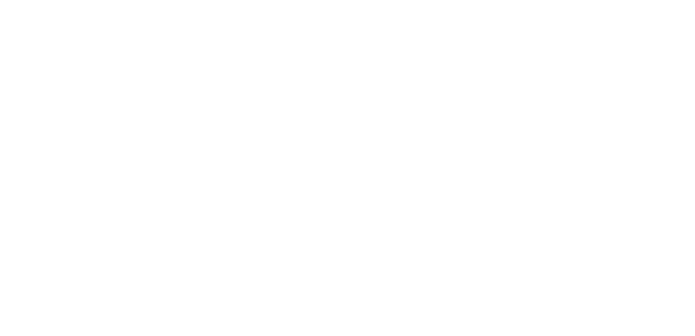
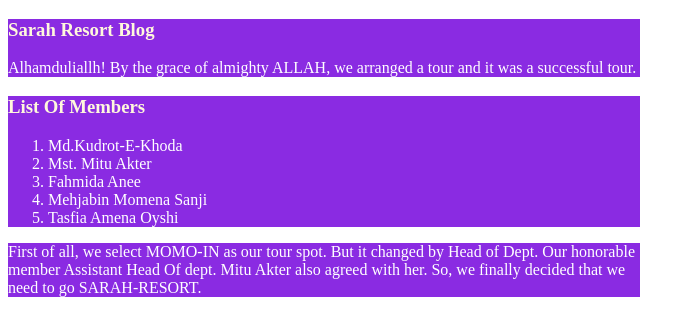
Before and after one commit to Kudrot467/my-simple-website, a plain HTML site: page index.html in a window 1280 px wide. Shown: the whole page, without its empty margins (0-695 px from the left). Drawn offline with Linux system fonts and the light colour scheme.

Commit message:
added a design with code

```diff
--- a/index.html
+++ b/index.html
@@ -4,8 +4,32 @@
     <meta charset="UTF-8">
     <meta name="viewport" content="width=device-width, initial-scale=1.0">
     <title>My simple website</title>
+    <link rel="stylesheet" href="/styles/style.css">
 </head>
 <body>
-
+    <div>
+        <h3>Sarah Resort Blog</h3>
+        <p>
+            Alhamduliallh! By the grace of almighty ALLAH,
+            we arranged a tour and it was a successful tour.
+        </p>
+    </div>
+    <div>
+        <h3>List Of Members</h3>
+       <ol>
+        <li>Md.Kudrot-E-Khoda</li>
+        <li>Mst. Mitu Akter</li>
+        <li>Fahmida Anee</li>
+        <li>Mehjabin Momena Sanji</li>
+        <li>Tasfia Amena Oyshi</li>
+       </ol>
+    </div>
+    <div>
+        <p>
+            First of all, we select <span id="momo" >MOMO-IN</span> as our tour spot. But it changed by Head of Dept.
+            Our honorable member Assistant Head Of dept. Mitu Akter also agreed with her.
+            So, we finally decided that we need to go <span>SARAH-RESORT</span>.
+        </p>
+    </div>
 </body>
 </html>
--- /dev/null
+++ b/styles/style.css
@@ -0,0 +1,17 @@
+div{
+    background-color: blueviolet;
+    margin-bottom: 10px;
+    width: 50%;
+}
+p{
+    color:white;
+}
+#id{
+    color:azure;
+}
+li{
+    color:white;
+}
+h3{
+    color:cornsilk;
+}
```
